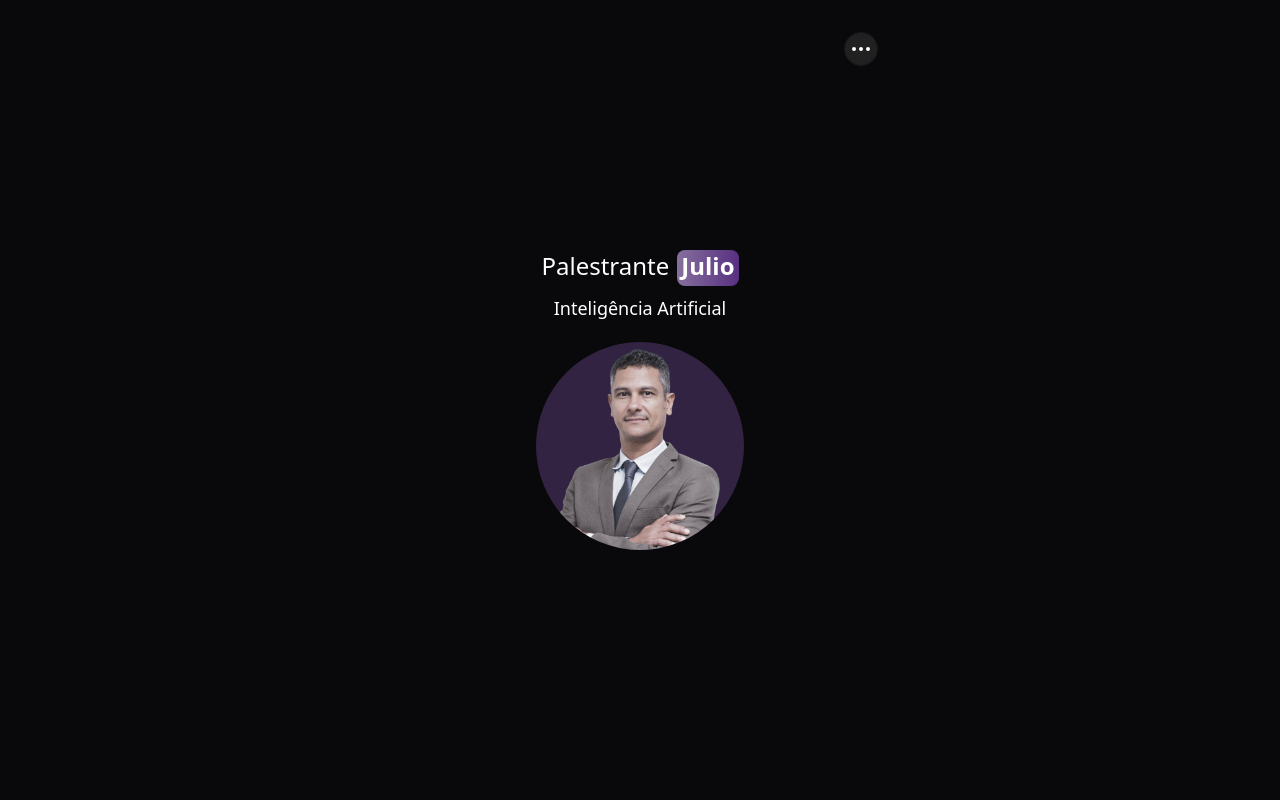
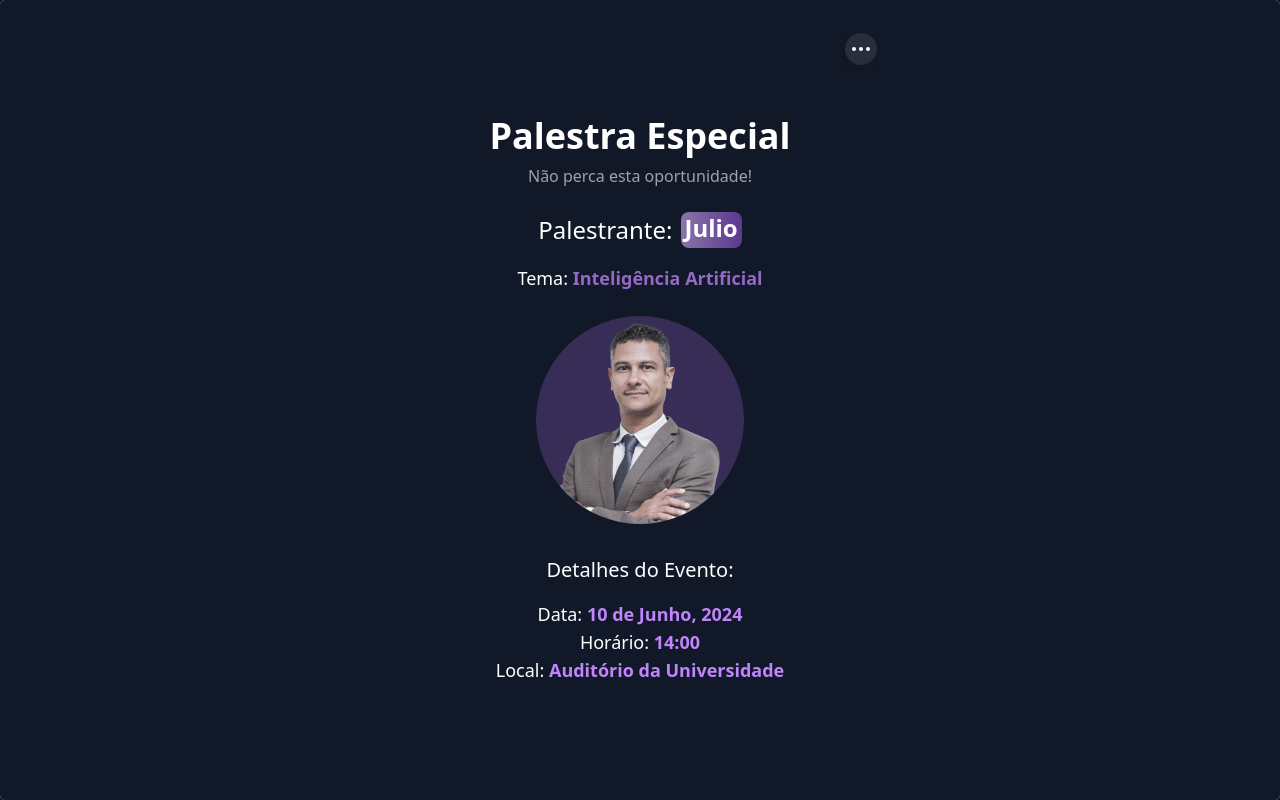
Before and after one commit to rodrigueslucas062/exp-una, a Next.js app: page /palestras in a window 1280 px wide. Built offline with nearby package versions, Linux system fonts and the light colour scheme; what tailwindcss-animated would draw is missing.

Commit message:
:art: adding more informations about the speaker's lecture

```diff
--- a/src/pages/palestras.js
+++ b/src/pages/palestras.js
@@ -4,21 +4,35 @@ import { Highlight } from "@/components/text-highlight/text-highlight.component"
 
 export default function Palestras() {
     return (
-        <div className="flex items-center justify-center w-full h-screen text-white flex-col break-words gap-5">
-            <div className="flex items-center flex-col gap-2 text-2xl animate-fade-up w-full">
-                <div className='flex flex-row gap-2'>
-                    <h2>Palestrante</h2>
-                    <Highlight><p className='font-bold'>Julio</p></Highlight>
-                </div>
-                <p className='text-lg text-end'>Inteligência Artificial</p>
+        <section id='palestra' className="flex items-center justify-center w-full min-h-screen text-white flex-col bg-gray-900 p-8 ring-1 rounded-md">
+            {/* Header */}
+            <div className="text-center mb-6">
+                <h1 className="text-4xl font-bold animate-fade-down">Palestra Especial</h1>
+                <p className="text-base text-gray-400 mt-2 animate-fade">Não perca esta oportunidade!</p>
             </div>
 
+            {/* Speaker Information */}
+            <div className="flex items-center flex-col gap-4 text-center animate-fade-right mb-6">
+                <div className='flex flex-row gap-2 items-center justify-center'>
+                    <h2 className="text-2xl">Palestrante:</h2>
+                    <Highlight><p className='font-bold text-2xl'>Julio</p></Highlight>
+                </div>
+                <p className='text-lg'>Tema: <strong className="font-bold text-purple-400/[.75]">Inteligência Artificial</strong></p>
+            </div>
 
-            {/* speaker's logo */}
-            <div className="relative flex items-center justify-center animate-fade-up">
+            {/* Speaker Image */}
+            <div className="relative flex items-center justify-center animate-fade-up mb-8">
                 <div className="bg-purple-500/[0.3] duration-300 grayscale-[40%] rounded-full w-52 h-52" />
                 <Image src={Speaker} alt="palestrante" className="grayscale-[50%] rounded-full absolute" height={0} width={0} />
             </div>
-        </div>
+
+            {/* Event Details */}
+            <div className="text-center animate-fade-left">
+                <p className="text-xl mb-4">Detalhes do Evento:</p>
+                <p className="text-lg">Data: <span className="font-semibold text-purple-400">10 de Junho, 2024</span></p>
+                <p className="text-lg">Horário: <span className="font-semibold text-purple-400">14:00</span></p>
+                <p className="text-lg">Local: <span className="font-semibold text-purple-400">Auditório da Universidade</span></p>
+            </div>
+        </section>
     )
 }
```
